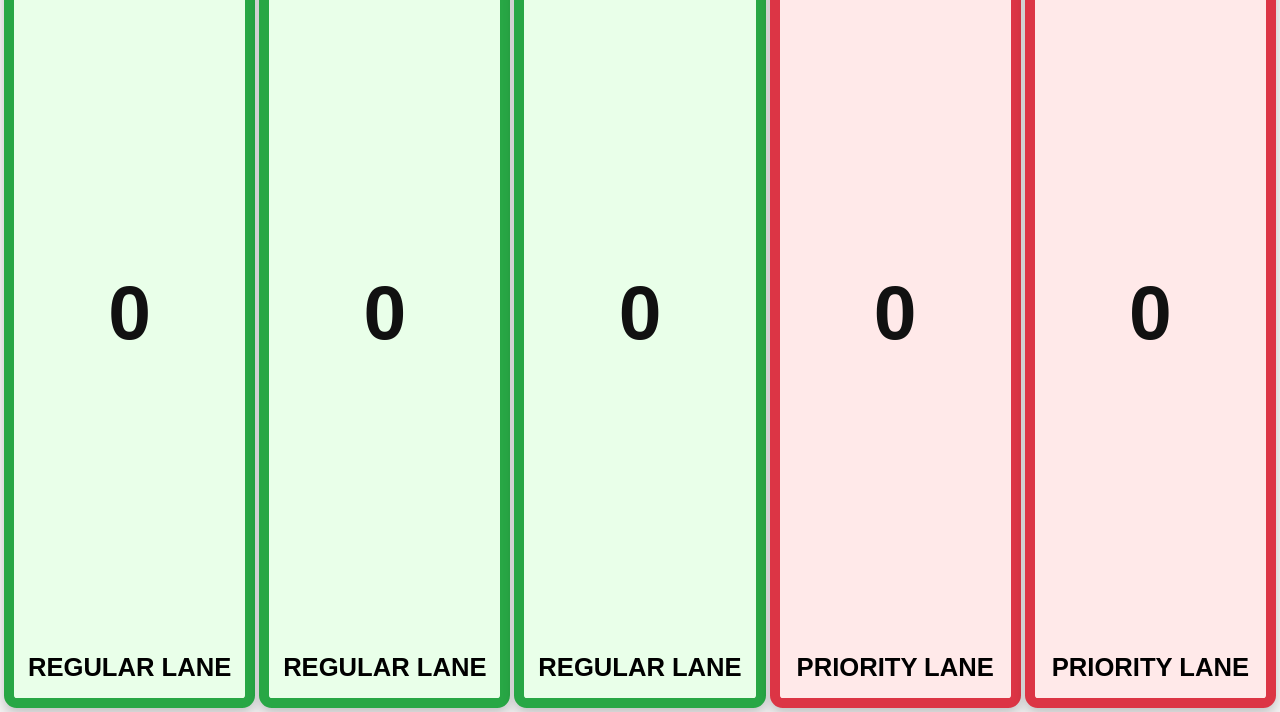
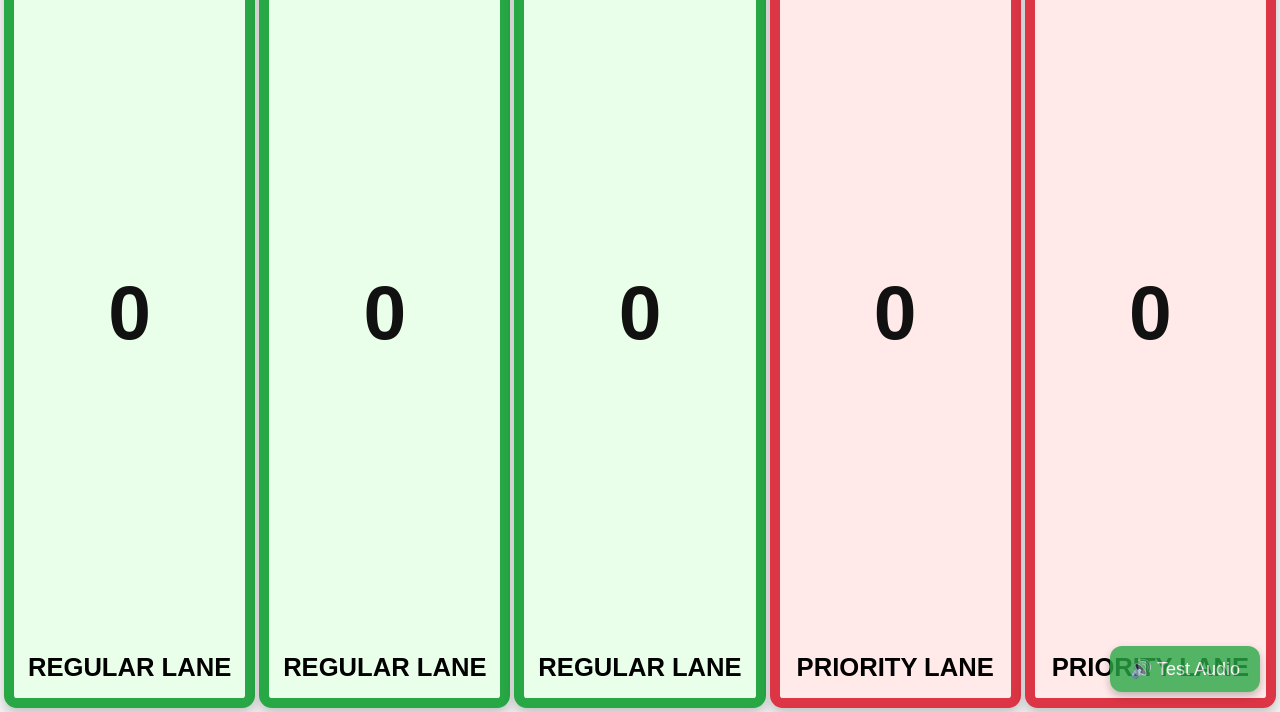
Before and after one commit to opdappointmentr2tmc-ship-it/opd-triage-queuing-system, a plain HTML site: page dashboard.html in a window 1280 px wide. Shown: the part 88-800 px from the top of the page. Drawn offline with Linux system fonts and the light colour scheme; no server answers.

Commit message:
Update dashboard.html

```diff
--- a/dashboard.html
+++ b/dashboard.html
@@ -6,32 +6,70 @@
 <title>Queue Dashboard</title>
 <style>
 * { box-sizing: border-box; margin: 0; padding: 0; }
-html, body { width: 100%; height: 100%; font-family: Arial, sans-serif; background-color: #f4f4f4; overflow: hidden; }
-body { display: grid; grid-template-columns: repeat(5, 1fr); grid-template-rows: 1fr; gap: 4px; padding: 4px; }
-
+html, body {
+  width: 100%; height: 100%;
+  font-family: Arial, sans-serif;
+  background-color: #f4f4f4;
+  overflow: hidden;
+}
+body {
+  display: grid;
+  grid-template-columns: repeat(5, 1fr);
+  grid-template-rows: 1fr;
+  gap: 4px;
+  padding: 4px;
+}
 .computer-display {
-  display: flex; flex-direction: column; justify-content: space-between; align-items: center;
-  border-radius: 1vw; box-shadow: 0 6px 12px rgba(0,0,0,0.2); border: 0.8vw solid #28a745;
+  display: flex;
+  flex-direction: column;
+  justify-content: space-between;
+  align-items: center;
+  border-radius: 1vw;
+  box-shadow: 0 6px 12px rgba(0,0,0,0.2);
+  border: 0.8vw solid #28a745;
   padding: 2vh 1vw;
-  opacity: 0; transform: scale(0.9);
+  opacity: 0;
+  transform: scale(0.9);
   transition: opacity 0.6s ease, transform 0.6s ease, border-color 0.3s ease, background-color 0.3s ease;
 }
-.computer-display.show {
-  opacity: 1; transform: scale(1);
-}
+.computer-display.show { opacity: 1; transform: scale(1); }
 .computer-display.green { border-color: #28a745; background-color: #e9ffe9; }
 .computer-display.red { border-color: #dc3545; background-color: #ffe9e9; }
 
 .computer-title { font-size: 3vw; font-weight: bold; text-align: center; }
-.queue-number { font-size: 7vw; font-weight: 900; color: #111; text-align: center; line-height: 1; word-break: break-word;
-               transition: transform 0.4s ease, color 0.4s ease; display: flex; justify-content: center; align-items: center; height: 100%; }
+.queue-number {
+  font-size: 7vw;
+  font-weight: 900;
+  color: #111;
+  text-align: center;
+  line-height: 1;
+  word-break: break-word;
+  transition: transform 0.4s ease, color 0.4s ease;
+  display: flex;
+  justify-content: center;
+  align-items: center;
+  height: 100%;
+}
 .queue-number.highlight { color: #ff0000; transform: scale(1.2); }
 .queue-label { font-size: 2.5vw; font-weight: bold; text-align: center; margin-top: 1vh; }
 
 /* Responsive adjustments */
-@media (max-width: 1600px) { .queue-number { font-size: 6vw; } .computer-title { font-size: 2.5vw; } .queue-label { font-size: 2vw; } }
-@media (max-width: 1200px) { .queue-number { font-size: 5vw; } .computer-title { font-size: 2vw; } .queue-label { font-size: 1.8vw; } }
-@media (max-width: 800px) { body { grid-template-columns: 1fr; grid-template-rows: repeat(5, 1fr); } .queue-number { font-size: 12vw; } .computer-title { font-size: 4vw; } .queue-label { font-size: 3vw; } }
+@media (max-width: 1600px) {
+  .queue-number { font-size: 6vw; }
+  .computer-title { font-size: 2.5vw; }
+  .queue-label { font-size: 2vw; }
+}
+@media (max-width: 1200px) {
+  .queue-number { font-size: 5vw; }
+  .computer-title { font-size: 2vw; }
+  .queue-label { font-size: 1.8vw; }
+}
+@media (max-width: 800px) {
+  body { grid-template-columns: 1fr; grid-template-rows: repeat(5, 1fr); }
+  .queue-number { font-size: 12vw; }
+  .computer-title { font-size: 4vw; }
+  .queue-label { font-size: 3vw; }
+}
 </style>
 </head>
 <body>
@@ -119,7 +157,7 @@ function highlightNumber(el){
 }
 </script>
 
-<!-- Dashboard Logic (All counters visible) -->
+<!-- Dashboard Logic -->
 <script>
 const counters = [1,2,3,4,5];
 const fadeDelay = 200;
@@ -159,24 +197,45 @@ counters.forEach((i, idx) => {
 });
 </script>
 
-<!-- Audio Test Shortcut -->
+<!-- Audio Test (Desktop + Mobile) -->
 <script>
+function runAudioTest() {
+  console.log("🔊 Audio test triggered");
+  if (!speechSynthesis.getVoices().length) setTimeout(loadVoices, 500);
+  queueSpeech("This is a male voice test of the queue system.", "green");
+  queueSpeech("This is a female voice test of the queue system.", "red");
+}
+
+// Shift+T for desktop
 window.addEventListener("load", () => {
-  document.addEventListener("keydown", async (e) => {
-    if (e.shiftKey && e.key.toLowerCase() === "t") {
-      console.log("🔊 Shift+T pressed – testing both voices...");
+  document.addEventListener("keydown", (e) => {
+    if (e.shiftKey && e.key.toLowerCase() === "t") runAudioTest();
+  });
 
-      // Force a small user gesture to unlock audio
-      if (!speechSynthesis.getVoices().length) {
-        await new Promise(r => setTimeout(r, 500));
-        loadVoices();
-      }
-
-      // Test both male (green) and female (red) voices
-      queueSpeech("This is a male voice test of the queue system.", "green");
-      queueSpeech("This is a female voice test of the queue system.", "red");
-    }
+  // Floating Test Button for mobile
+  const btn = document.createElement("button");
+  btn.textContent = "🔊 Test Audio";
+  Object.assign(btn.style, {
+    position: "fixed",
+    bottom: "20px",
+    right: "20px",
+    padding: "12px 20px",
+    fontSize: "18px",
+    borderRadius: "12px",
+    border: "none",
+    backgroundColor: "#28a745",
+    color: "white",
+    boxShadow: "0 4px 8px rgba(0,0,0,0.3)",
+    cursor: "pointer",
+    zIndex: "9999",
+    opacity: "0.8"
   });
+  btn.addEventListener("click", () => {
+    btn.textContent = "🔈 Testing...";
+    runAudioTest();
+    setTimeout(() => btn.textContent = "🔊 Test Audio", 3000);
+  });
+  document.body.appendChild(btn);
 });
 </script>
 
```
